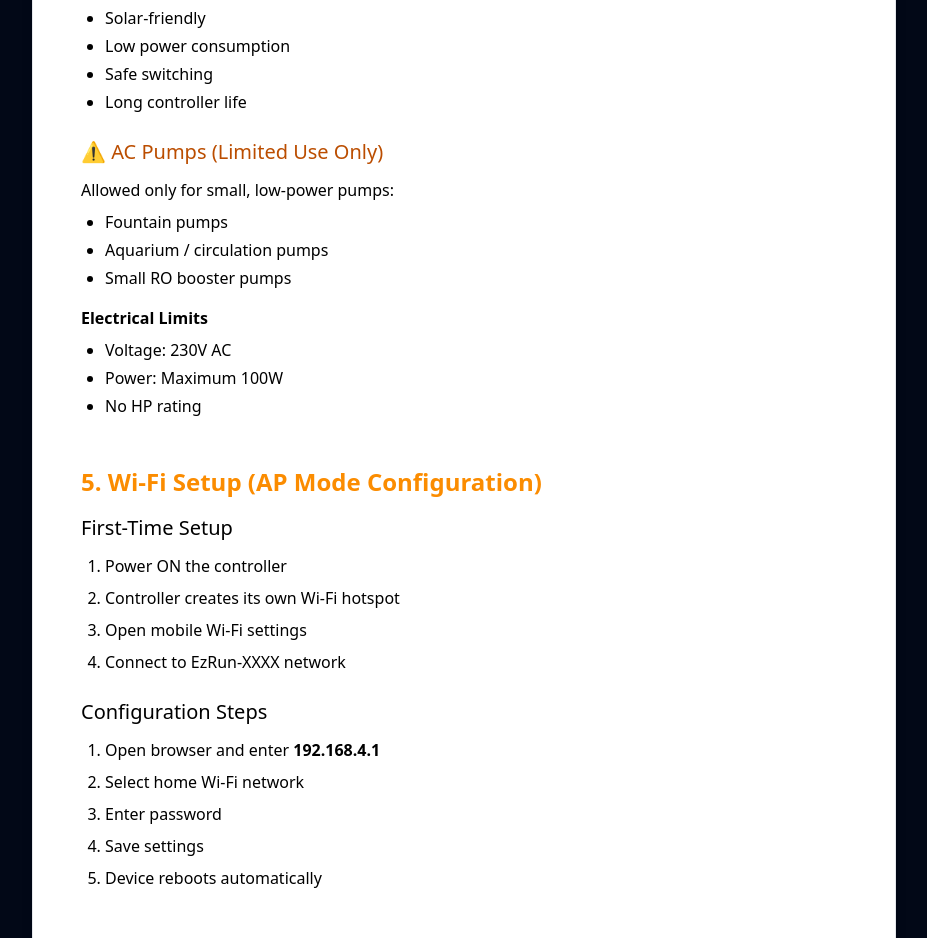
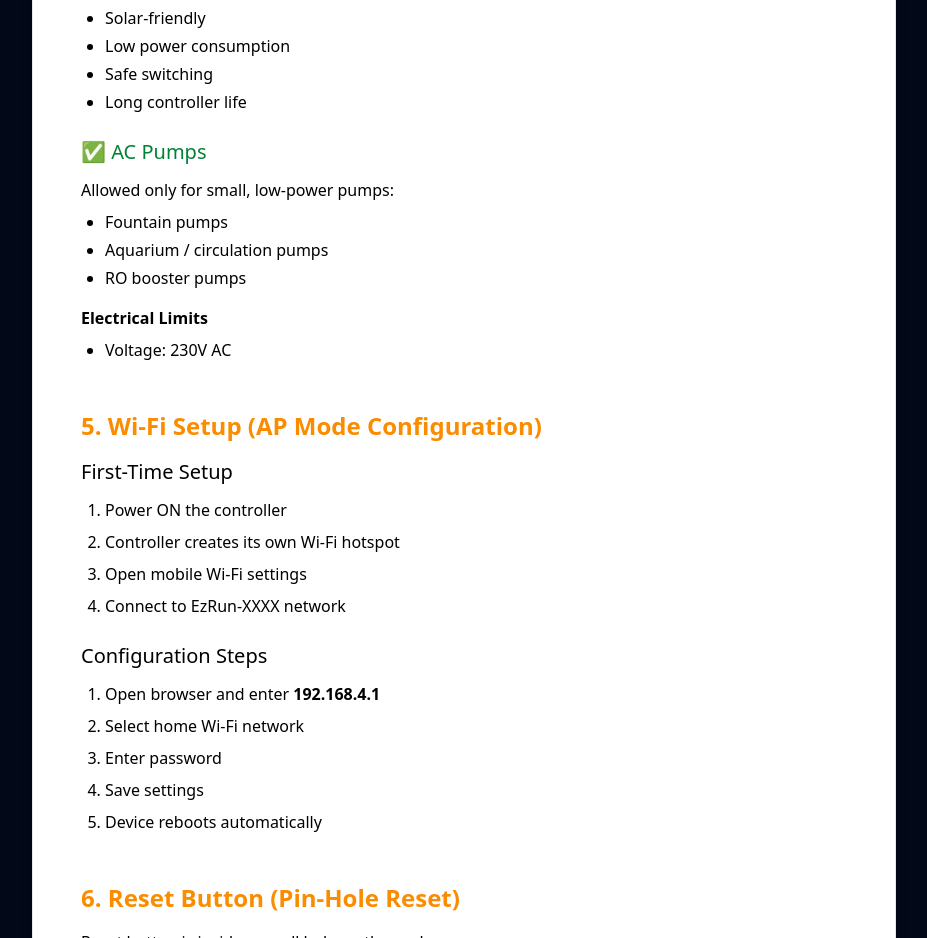
Before and after one commit to nishitkumawat/ezrun_website, a React (Vite) app: page /product/solar-wash-controller/manual in a window 1280 px wide. Shown: the part 2800-3738 px from the top of the page, without its empty margins (176-1103 px from the left). Built offline with nearby package versions, Linux system fonts and the light colour scheme.

Commit message:
changed ac pump limit

```diff
--- a/src/pages/SolarWashManual.jsx
+++ b/src/pages/SolarWashManual.jsx
@@ -307,19 +307,17 @@ export default function SolarWashManual() {
             </div>
 
             <div className="mb-6">
-              <h3 className="text-xl font-medium mb-3 text-amber-700">⚠️ AC Pumps (Limited Use Only)</h3>
+              <h3 className="text-xl font-medium mb-3 text-green-700">✅ AC Pumps</h3>
               <p className="mb-2 text-black">Allowed only for small, low-power pumps:</p>
               <ul className="list-disc pl-6 mb-4 space-y-1 text-black">
                 <li>Fountain pumps</li>
                 <li>Aquarium / circulation pumps</li>
-                <li>Small RO booster pumps</li>
+                <li>RO booster pumps</li>
               </ul>
 
               <h4 className="font-semibold mb-2 text-black">Electrical Limits</h4>
               <ul className="list-disc pl-6 mb-4 space-y-1 text-black">
                 <li>Voltage: 230V AC</li>
-                <li>Power: Maximum 100W</li>
-                <li>No HP rating</li>
               </ul>
             </div>
           </section>
```
